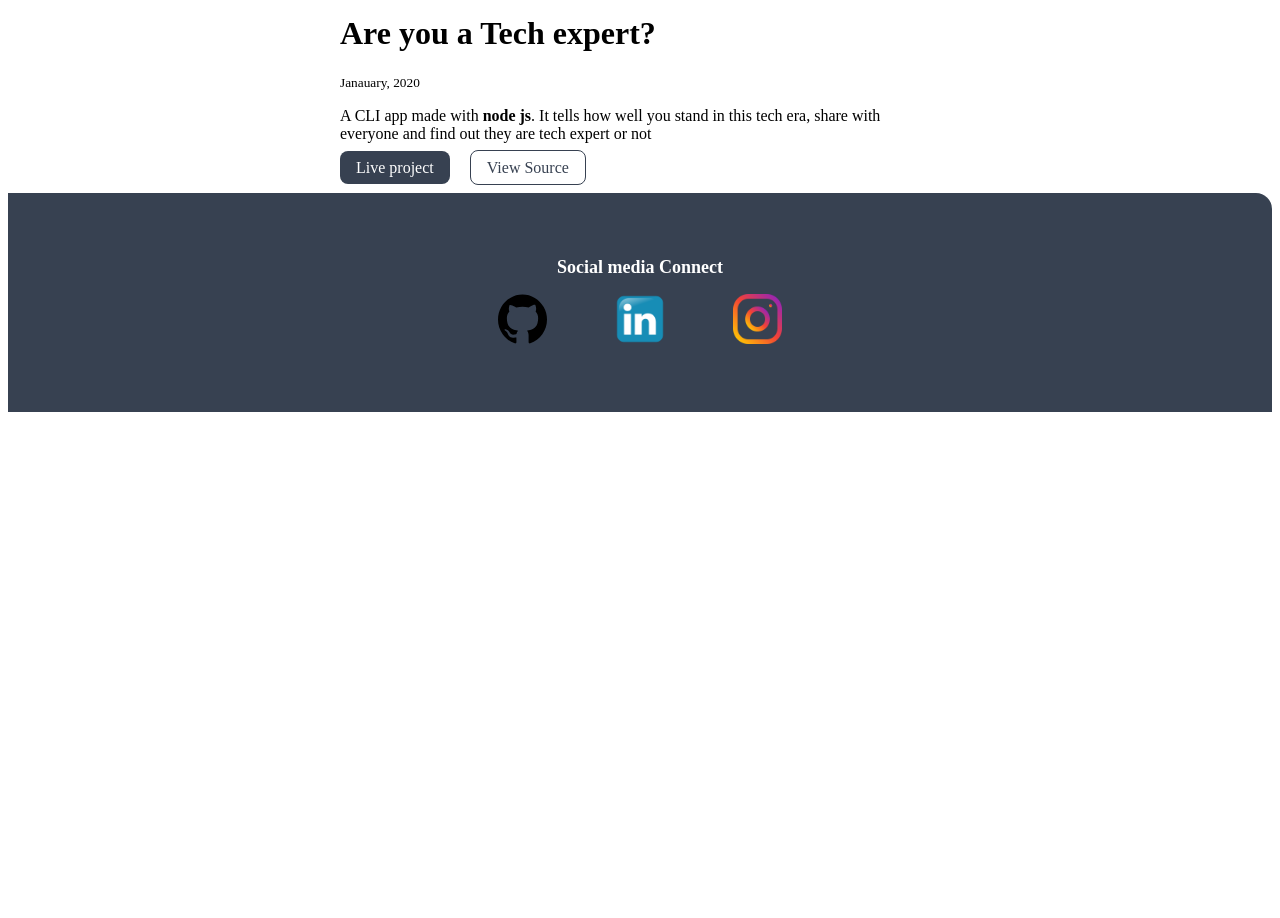
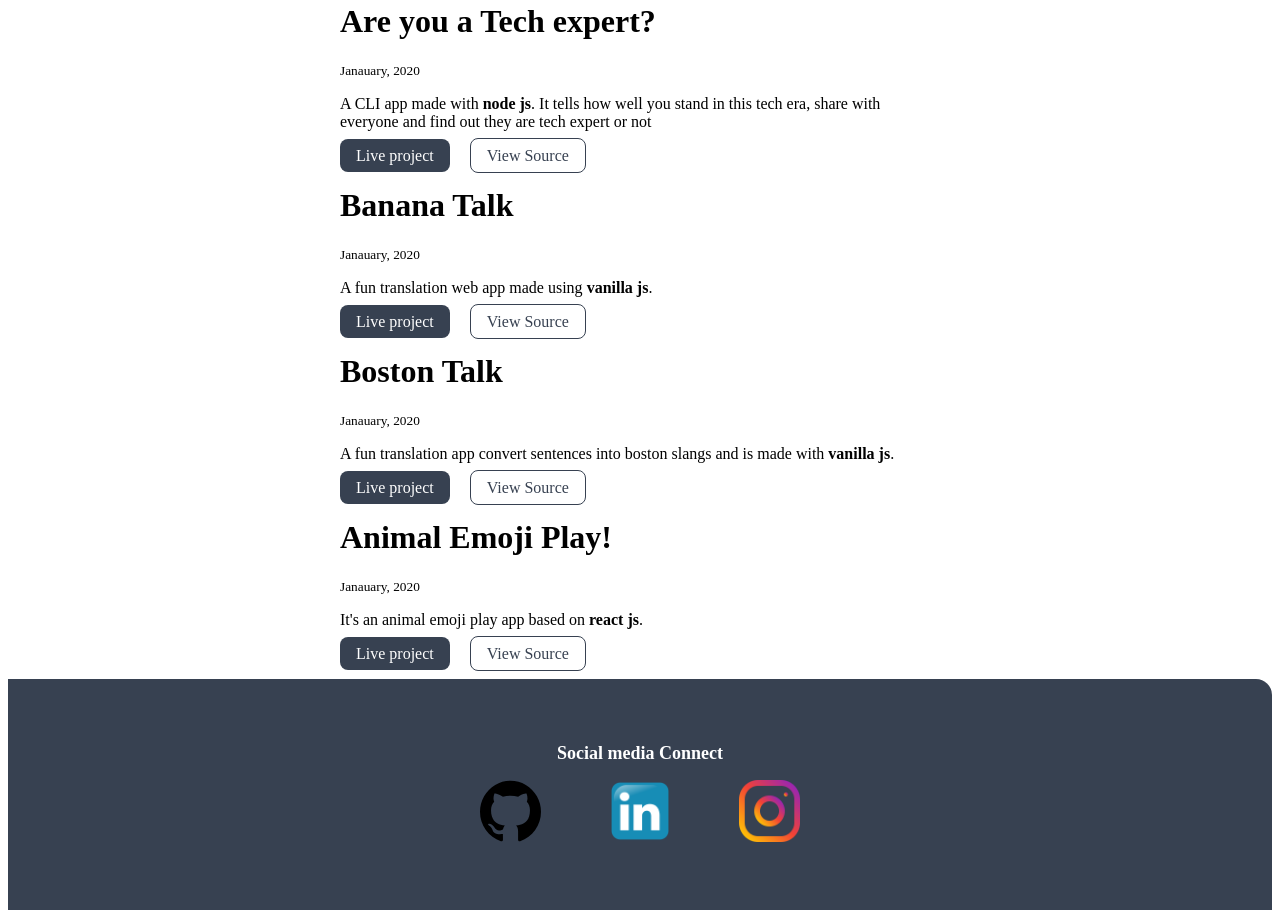
Before and after one commit to ruchikasrivastava123/ruchika_srivastava-portfolio, a plain HTML site: page projects.html in a window 1280 px wide. Shown: the part 662-1580 px from the top of the page. Before the commit the page ends 1082 px from the top, so only its background shows below. Drawn offline with Linux system fonts and the light colour scheme.

Commit message:
update: added three projects
update portfolio with three new projects

```diff
--- a/projects.html
+++ b/projects.html
@@ -53,6 +53,49 @@
             View Source</a></div>
          </li>
 
+         <li>
+            <div class="container container-center">
+            <h1>Banana Talk</h1>
+            <small>Janauary, 2020</small>
+            <p>A fun translation web app made using <b>vanilla js</b>.</p>
+
+            <a class="link link-primary"   style="display: inline;"
+            href="https://banana-talk-project.netlify.app/">
+            Live project</a>
+            <a class="link link-secondary" style="display: inline;"
+             href="https://github.com/ruchikasrivastava123/Banana-speak">
+            View Source</a></div>
+         </li>
+
+         <li>
+            <div class="container container-center">
+            <h1>Boston Talk</h1>
+            <small>Janauary, 2020</small>
+            <p>A fun translation app convert sentences into boston slangs and is made with <b>vanilla
+                 js</b>.</p>
+
+            <a class="link link-primary"   style="display: inline;"
+            href="https://boston-translator.netlify.app/">
+            Live project</a>
+            <a class="link link-secondary" style="display: inline;"
+             href="https://github.com/ruchikasrivastava123/Boston-Translator">
+            View Source</a></div>
+         </li>
+
+         <li>
+            <div class="container container-center">
+            <h1>Animal Emoji Play!</h1>
+            <small>Janauary, 2020</small>
+            <p>It's an animal emoji play app based on <b>react js</b>.</p>
+
+            <a class="link link-primary"   style="display: inline;"
+            href="https://animal-emoji-play.netlify.app/">
+            Live project</a>
+            <a class="link link-secondary" style="display: inline;"
+             href="https://github.com/ruchikasrivastava123/animal-emoji-play">
+            View Source</a></div>
+         </li>
+
 
 
     </ul>
--- a/styles.css
+++ b/styles.css
@@ -55,7 +55,7 @@ margin: auto;
     text-align: center;
     padding-top: 1rem;
     color: var(--primary-color);
-    font-size: 18pt;
+    font-size: 14pt;
     padding-left: 2.5rem;
 }
 .header .header-heading .heading-inverted
@@ -125,7 +125,7 @@ margin: auto;
 
 .footer .link .link-image
 {
-    max-width: 4%;;
+    max-width: 5%;;
 width: 350px;
 display: block;
 margin: auto;
```
